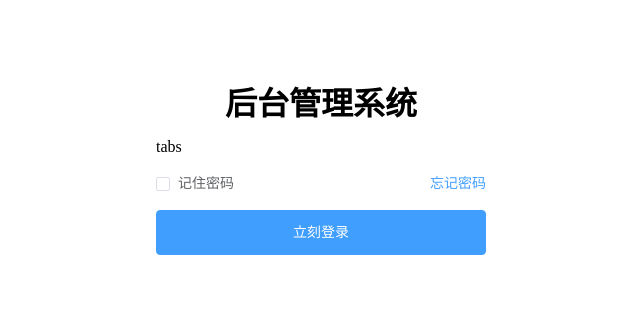
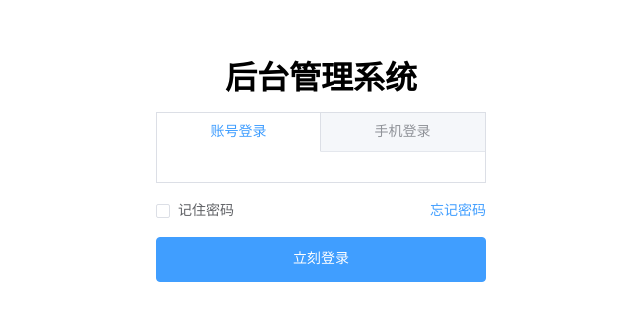
Before and after one commit to luumod/ManagerSystem-Vue, a Vue app: page /#/login in a window 1280 px wide. Shown: the part 165-486 px from the top of the page, without its empty margins (319-959 px from the left). Built offline with nearby package versions, Linux system fonts and the light colour scheme.

Commit message:
插件封装及icon引入

```diff
--- a/components.d.ts
+++ b/components.d.ts
@@ -9,8 +9,11 @@ declare module 'vue' {
   export interface GlobalComponents {
     ElButton: typeof import('element-plus/es')['ElButton']
     ElCheckbox: typeof import('element-plus/es')['ElCheckbox']
+    ElIcon: typeof import('element-plus/es')['ElIcon']
     ElLink: typeof import('element-plus/es')['ElLink']
     ElSlider: typeof import('element-plus/es')['ElSlider']
+    ElTabPane: typeof import('element-plus/es')['ElTabPane']
+    ElTabs: typeof import('element-plus/es')['ElTabs']
     RouterLink: typeof import('vue-router')['RouterLink']
     RouterView: typeof import('vue-router')['RouterView']
   }
--- a/package.json
+++ b/package.json
@@ -13,6 +13,7 @@
     "format": "prettier --write src/"
   },
   "dependencies": {
+    "@element-plus/icons-vue": "^2.3.1",
     "axios": "^1.7.9",
     "element-plus": "^2.9.4",
     "normalize.css": "^8.0.1",
--- /dev/null
+++ b/src/global/register-icons.ts
@@ -0,0 +1,10 @@
+import type { App } from 'vue';
+import * as ElementPlusIconsVue from '@element-plus/icons-vue';
+
+function registerIcons(app: App<Element>) {
+  for (const [key, component] of Object.entries(ElementPlusIconsVue)) {
+    app.component(key, component);
+  }
+}
+
+export default registerIcons;
--- a/src/main.ts
+++ b/src/main.ts
@@ -2,19 +2,25 @@ import { createApp } from 'vue';
 import App from './App.vue';
 import 'normalize.css'; //css重置样式
 import './assets/css/index.less'; //npm install less -D
+import * as ElementPlusIconsVue from '@element-plus/icons-vue'
 // 全局注册
 // import ElementPlus from 'element-plus';
 // import 'element-plus/dist/index.css';
 // app.use(ElementPlus);
 import router from './router';
 import pinia from './store';
+import registerIcons from './global/register-icons';
 
 // 局部注册
 //import { ElButton } from 'element-plus';
 //app.component(ElButton.name, ElButton);
 
+//图标全局注册
+
+
 // 自动注册
 const app = createApp(App);
+app.use(registerIcons) //参数自动传递为app
 app.use(router);
 app.use(pinia);
 app.mount('#app');
--- a/src/views/login/c-cpns/login-panel.vue
+++ b/src/views/login/c-cpns/login-panel.vue
@@ -1,7 +1,16 @@
 <template>
   <div class="login-panel">
     <h1 class="title">后台管理系统</h1>
-    <div class="tabs">tabs</div>
+
+    <!-- 中心内容区域-->
+    <div class="tabs">
+      <el-tabs type="border-card" stretch>
+        <el-tab-pane label="账号登录"> </el-tab-pane>
+        <el-tab-pane label="手机登录"> </el-tab-pane>
+      </el-tabs>
+    </div>
+
+    <!-- 底部区域 -->
     <div class="controls">
       <el-checkbox v-model="isRememberPwd" label="记住密码"></el-checkbox>
       <el-link type="primary">忘记密码</el-link>
```
Also changed, not shown: 1 other file (tests, documents, lock files or other folders).
